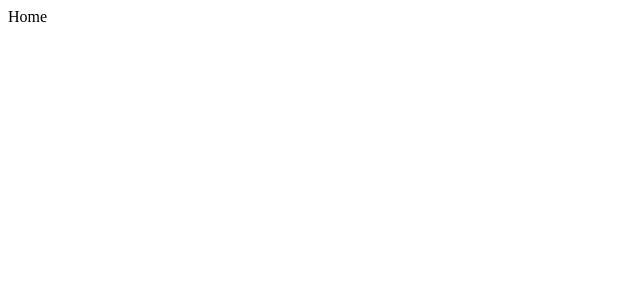
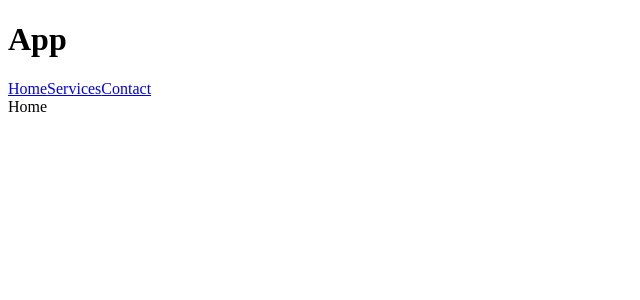
Before and after one commit to Zagaz/react-router, a React (Vite) app: page / in a window 1280 px wide. Shown: the top 300 px of the page, without its empty margins (0-640 px from the left). Built offline with nearby package versions, Linux system fonts and the light colour scheme.

Commit message:
Link & Navbar

```diff
--- a/src/App.jsx
+++ b/src/App.jsx
@@ -1,22 +1,27 @@
 import './App.css'
 import { BrowserRouter, Routes, Route } from 'react-router'
+
 import Contacts from './Components/Contacts'
 import Home from './Components/Home'
 import Services from './Components/Services'
 import Error from './Components/Error'
+import Navbar from './Navbar'
+
 
 function App() {
 
 
   return (
     <>
+    <h1>App</h1>
+
       <BrowserRouter>
+        <Navbar />
         <Routes>
           <Route path='/' element={<Home />} />
           <Route path='/services' element={<Services />} />
           <Route path='/Contacts' element={<Contacts />} />
           <Route path='/*' element={<Error />} />
-
         </Routes>
       </BrowserRouter>
 
--- /dev/null
+++ b/src/Navbar.jsx
@@ -0,0 +1,14 @@
+import React from 'react'
+import { Link } from 'react-router'
+
+const Navbar = () => {
+    return (
+        <>
+            <Link to={'/'}>Home</Link>
+            <Link to={'/services'}>Services</Link>
+            <Link to={'/contact'}>Contact</Link>
+        </>
+    )
+}
+
+export default  Navbar
```
Also changed, not shown: src/Components/Navbar.jsx (added).
